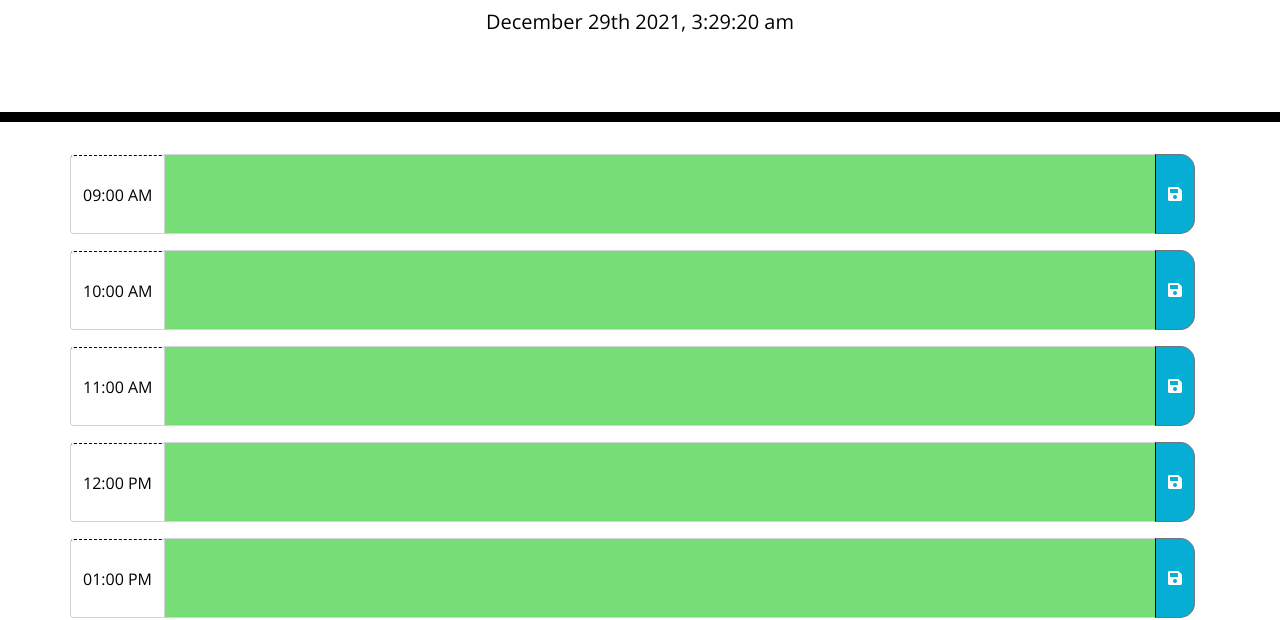
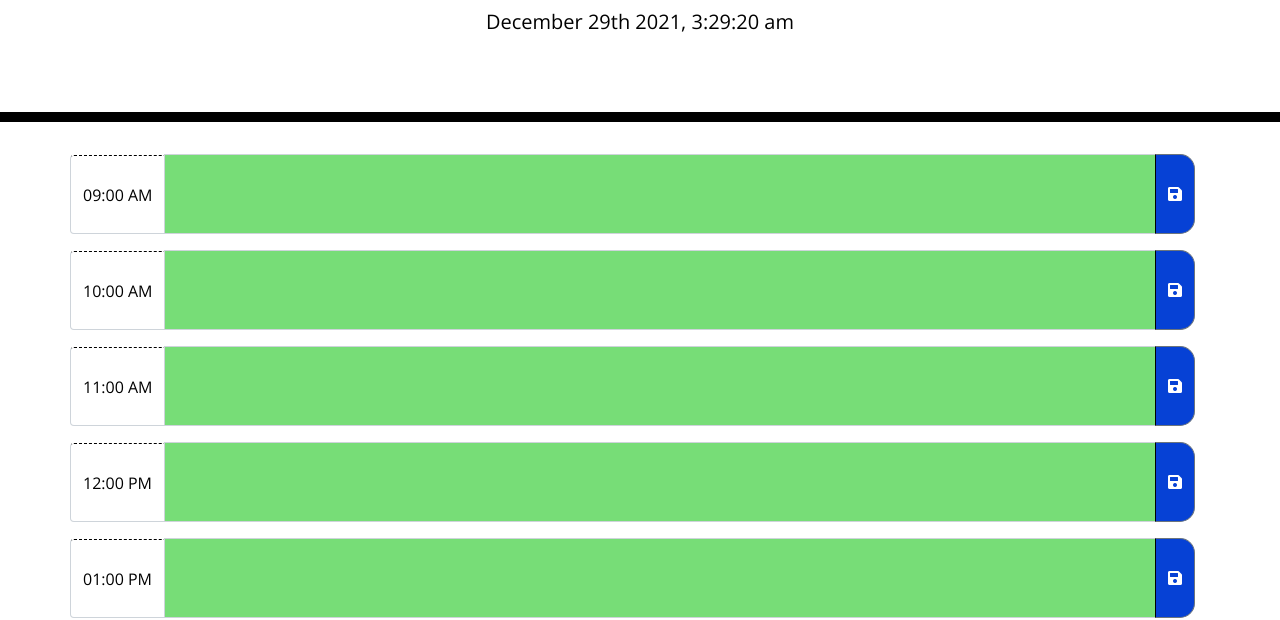
Before and after one commit to smithnaomi/Day-Planner, a plain HTML site: page index.html in a window 1280 px wide. Shown: the part 182-802 px from the top of the page. Drawn offline with nearby package versions, Linux system fonts and the light colour scheme.

Commit message:
button color change

```diff
--- a/assets/css/style.css
+++ b/assets/css/style.css
@@ -61,7 +61,7 @@ textarea {
   border-left: 1px solid black;
   border-top-right-radius: 15px;
   border-bottom-right-radius: 15px;
-  background-color: #06aed5;
+  background-color: #0641d5;
   color: white;
 }
 
```
